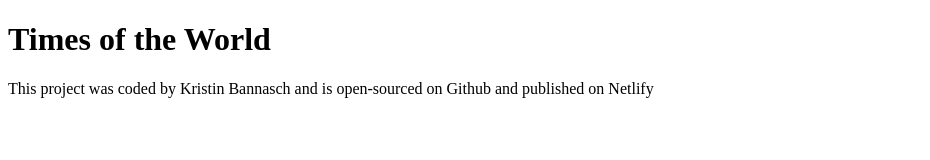
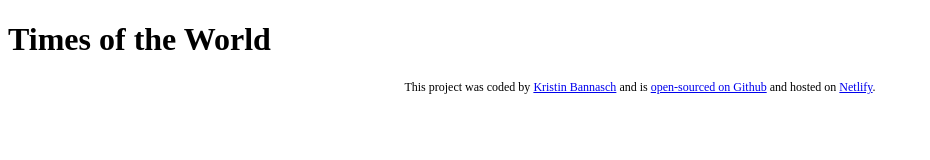
Before and after one commit to kristban/Plus-Add-On-Timezones, a plain HTML site: page index.html in a window 1280 px wide. Shown: the whole page, without its empty margins (0-930 px from the left). Drawn offline with Linux system fonts and the light colour scheme.

Commit message:
added links to the footer and file structure

```diff
--- a/index.html
+++ b/index.html
@@ -4,9 +4,11 @@
     <meta charset="UTF-8">
     <meta name="viewport" content="width=device-width, initial-scale=1.0">
     <title>World Clock</title>
+    <link rel="stylesheet" href="src/style.css">
 </head>
 <body>
     <h1>Times of the World</h1>
-    <footer>This project was coded by Kristin Bannasch and is open-sourced on Github and published on Netlify</footer>
+    <footer>This project was coded by <a href="https://github.com/kristban" target="_blank">Kristin Bannasch</a> and is <a href="https://github.com/kristban/Plus-Add-On-Timezones" target="_blank">open-sourced on Github</a> and hosted on <a href="https://plus-add-on-world-clock.netlify.app/" target="_blank">Netlify</a>.</footer>
+    <script src="src/index.js"></script>
 </body>
 </html>
--- /dev/null
+++ b/src/style.css
@@ -0,0 +1,4 @@
+footer {
+    text-align: center;
+    font-size: 12px;
+}
```
Also changed, not shown: src/index.js (added).
